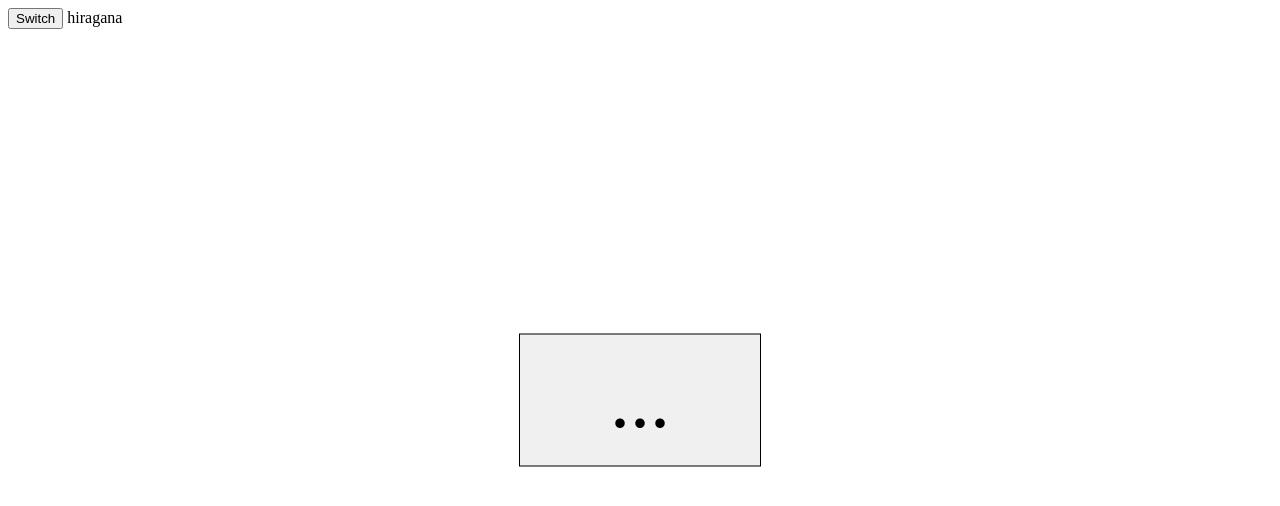
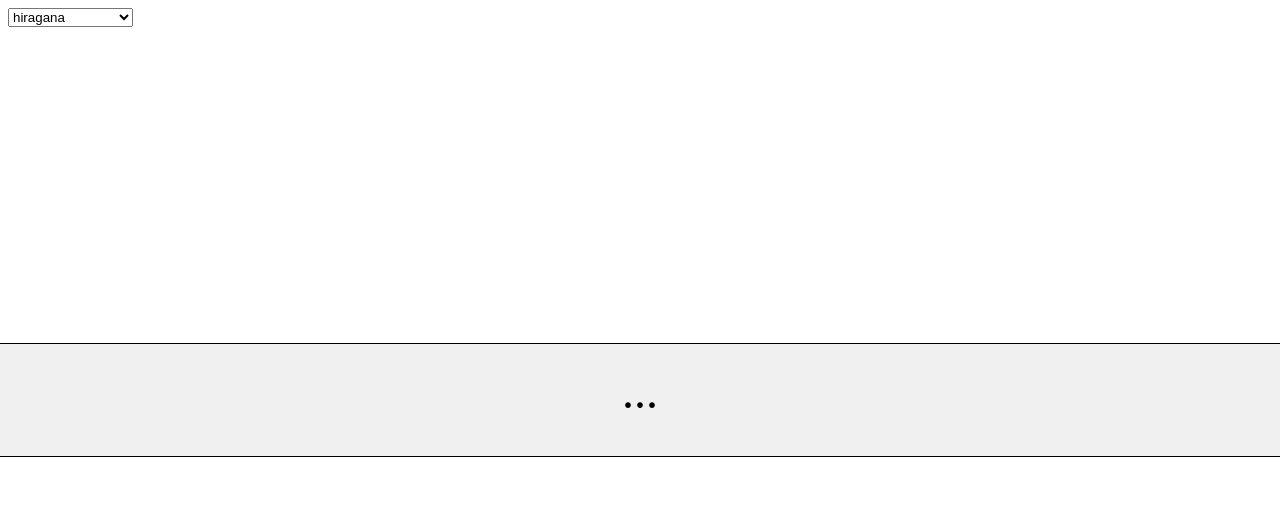
Before and after one commit to antonfogelstrom/kanaquiz, a plain HTML site: page index.html in a window 1280 px wide. Drawn offline with Linux system fonts and the light colour scheme.

Commit message:
dropdown

```diff
--- a/index.html
+++ b/index.html
@@ -8,10 +8,10 @@
     <style>
         #moji {
             position: fixed;
-            font-size: 5em;
+            font-size: 3em;
             min-width: 2.5em;
-            min-height: 1em;
-            width: fit-content;
+            min-height: 1.5em;
+            width: 100%;
             text-align: center;
             top: 50%;
             left: 50%;
@@ -34,12 +34,17 @@
 </head>
 
 <body>
-    <button id='moji-btn' onclick='getNextMoji()' style="display: none"></button>
+    <button id='moji-btn' onclick='getNextMoji()' style='display: none'></button>
     <button id='show-yomikata-btn' style='display: none' onclick='showYomikata()'></button>
     <button id='show-english-btn' style='display: none' onclick='showEnglish()'></button>
 
-    <button id='set-btn' onclick='switchSet()'>Switch</button>
-    <span id='set'>hiragana</span>
+    <select name='set' id='set' onchange='switchSet()'>
+        <option value='hiragana'>hiragana</option>
+        <option value='katakana'>katakana</option>
+        <option value='kanji'>kanji</option>
+        <option value='katakana (words)'>katakana (words)</option>
+        <option value='kanji (hard)'>kanji (hard)</option>
+      </select>
 
     <div id='moji'>...</div>
     <div id='yomikata'></div>
@@ -370,9 +375,6 @@
         let shuffledList = shuffleArray([...currentMojiSet]);
         let currentMojiIndex = 0;
 
-        let setList = ['hiragana', 'katakana', 'kanji', 'katakana (words)', 'kanji (hard)'];
-        let currentSetIndex = 0;
-
         let nextMoji = '';
         let nextYomikata = '';
         let nextEnglish = '';
@@ -410,26 +412,24 @@
         }
 
         function switchSet() {
-            currentSetIndex = (currentSetIndex + 1) % setList.length;
-            document.getElementById('set').innerHTML = setList[currentSetIndex];
+            let current = document.getElementById('set').value;
 
-            if (setList[currentSetIndex] === 'hiragana') {
+            if (current === 'hiragana') {
                 currentMojiSet = hiraganaList;
             }
-            else if (setList[currentSetIndex] === 'katakana') {
+            else if (current === 'katakana') {
                 currentMojiSet = katakanaList;
             }
-            else if (setList[currentSetIndex] === 'katakana (words)') {
+            else if (current === 'katakana (words)') {
                 currentMojiSet = katakanaWords;
             }
-            else if (setList[currentSetIndex] === 'kanji (hard)') {
+            else if (current === 'kanji (hard)') {
                 currentMojiSet = kanjiListHard;
             }
             else {
                 currentMojiSet = kanjiList;
             }
             shuffledList = shuffleArray([...currentMojiSet]);
-            currentMojiIndex = 0;
             document.getElementById('moji').innerHTML = '...';
             document.getElementById('yomikata').innerHTML = '';
             nextMoji = '';
```
